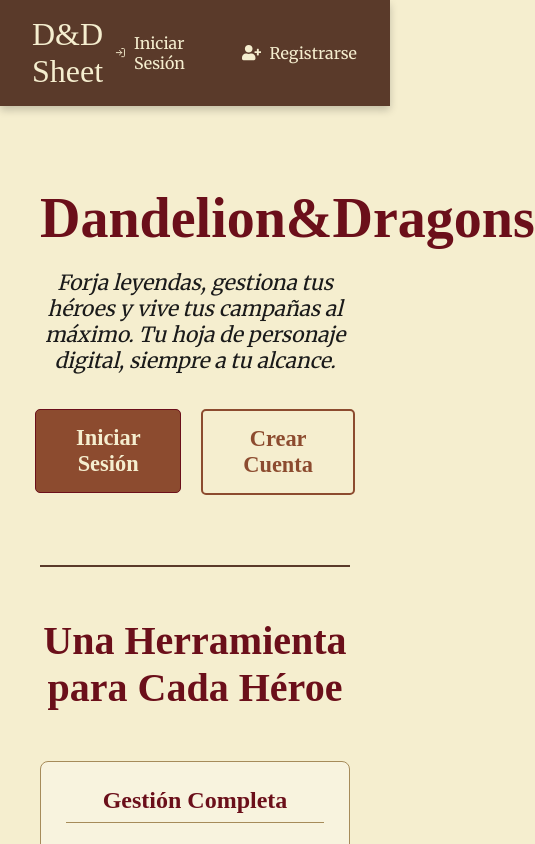
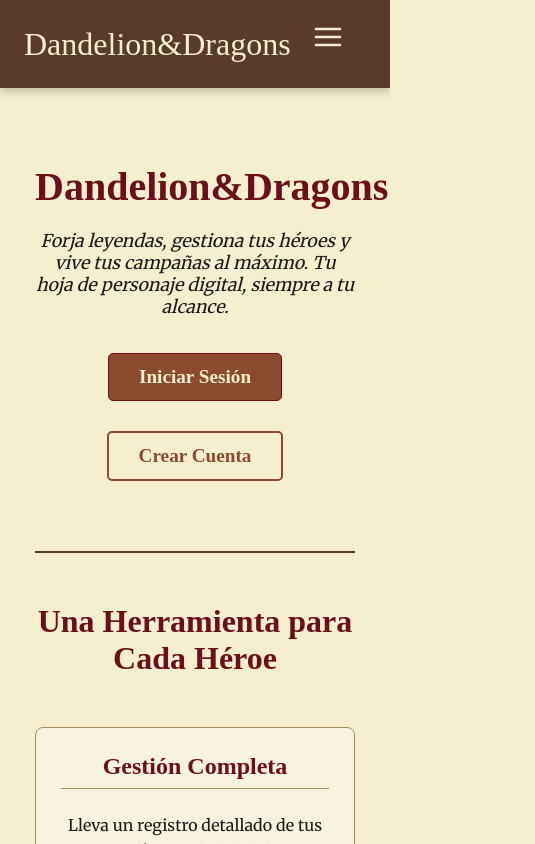
Before and after one commit to ellyaisaurus/dnd-character-sheet, a Next.js app: page / in a window 390 px wide. Shown: the top 844 px of the page, 535 px wide, since content can reach past the window. Built offline with nearby package versions, Linux system fonts and the light colour scheme; no server answers; a web font is replaced by a local one.

Commit message:
Initial commit with project structure and UI refactor

```diff
--- a/app/components/Navbar.js
+++ b/app/components/Navbar.js
@@ -1,16 +1,50 @@
+// app/components/Navbar.js
+'use client'; // Lo convertimos en Client Component para manejar el estado del menú
+
+import { useState, useEffect } from 'react';
 import Link from 'next/link';
-import NavLinks from './NavLinks';
+import { usePathname } from 'next/navigation';
+import NavLinks from './NavLinks'; // Importamos tu componente de enlaces
+
+// Íconos para el botón de menú (puedes personalizarlos si quieres)
+const MenuIcon = () => (
+    <svg xmlns="http://www.w3.org/2000/svg" width="32" height="32" viewBox="0 0 24 24" fill="none" stroke="currentColor" strokeWidth="2" strokeLinecap="round" strokeLinejoin="round"><line x1="3" y1="12" x2="21" y2="12"></line><line x1="3" y1="6" x2="21" y2="6"></line><line x1="3" y1="18" x2="21" y2="18"></line></svg>
+);
+
+const CloseIcon = () => (
+    <svg xmlns="http://www.w3.org/2000/svg" width="32" height="32" viewBox="0 0 24 24" fill="none" stroke="currentColor" strokeWidth="2" strokeLinecap="round" strokeLinejoin="round"><line x1="18" y1="6" x2="6" y2="18"></line><line x1="6" y1="6" x2="18" y2="18"></line></svg>
+);
+
 
 export default function Navbar() {
+    const [isMenuOpen, setIsMenuOpen] = useState(false);
+    const pathname = usePathname();
+
+    // Este efecto cierra el menú móvil automáticamente si el usuario navega a otra página
+    useEffect(() => {
+        setIsMenuOpen(false);
+    }, [pathname]);
+
+    const toggleMenu = () => {
+        setIsMenuOpen(!isMenuOpen);
+    };
+
     return (
         <nav className="main-nav">
             <Link href="/" className="nav-logo">
-                D&D Sheet
+                Dandelion&Dragons
             </Link>
 
-            <div className="nav-links-container">
+            {/* Este es el contenedor que se comportará de forma responsiva.
+                En escritorio es visible y en móvil se convierte en el menú desplegable */}
+            <div className={`nav-links-container ${isMenuOpen ? 'active' : ''}`}>
                 <NavLinks />
             </div>
+
+            {/* Este es el botón de hamburguesa que solo será visible en móviles gracias al CSS */}
+            <button className="nav-toggle" onClick={toggleMenu} aria-label="Toggle menu">
+                {isMenuOpen ? <CloseIcon /> : <MenuIcon />}
+            </button>
         </nav>
     );
 }
--- a/app/globals.css
+++ b/app/globals.css
@@ -882,3 +882,132 @@ textarea.sheet-textarea {
 .admin-log-item strong {
   color: var(--color-deep-maroon);
 }
+
+/* --- ESTILOS RESPONSIVOS PARA MÓVILES (768px o menos) --- */
+@media (max-width: 768px) {
+
+  /* --- AJUSTES GENERALES --- */
+  .container {
+    padding: 15px; /* Un poco menos de padding en móviles */
+  }
+
+  h1, .hero-section h1 {
+    font-size: 2.5rem; /* Reducimos el tamaño de los títulos principales */
+  }
+
+  h2, .features-section h2 {
+    font-size: 2rem; /* Reducimos el tamaño de los subtítulos */
+  }
+
+  /* --- BARRA DE NAVEGACIÓN MÓVIL --- */
+  .main-nav {
+    padding: 1rem 1.5rem;
+    position: relative; /* Necesario para posicionar el menú desplegable */
+  }
+
+  .nav-links-container {
+    /* Ocultamos el menú de escritorio y lo preparamos para ser un menú desplegable */
+    display: none; /* Lo ocultamos por defecto */
+    position: absolute;
+    top: 100%; /* Justo debajo de la barra de navegación */
+    left: 0;
+    right: 0;
+    background-color: var(--color-earth-brown);
+    flex-direction: column;
+    align-items: center;
+    padding: 20px 0;
+    box-shadow: 0 4px 8px rgba(0, 0, 0, 0.2);
+    z-index: 200; /* Asegura que esté por encima de otro contenido */
+  }
+
+  .nav-links-container.active {
+    display: flex; /* Lo mostramos cuando el menú está activo */
+  }
+
+  .nav-link {
+    width: 100%;
+    text-align: center;
+    padding: 15px 0;
+    font-size: 1.2rem;
+  }
+
+  .nav-link:hover {
+    background-color: rgba(166, 139, 90, 0.2); /* Hover con color old-gold */
+    color: var(--color-old-gold);
+  }
+
+  /* El botón de hamburguesa (lo crearemos en el componente Navbar) */
+  .nav-toggle {
+    display: block; /* Lo mostramos solo en móvil */
+    background: none;
+    border: none;
+    color: var(--color-parchment);
+    font-size: 2rem;
+    cursor: pointer;
+    padding: 0;
+  }
+
+
+  /* --- PÁGINA DE INICIO (HOME) --- */
+  .hero-section .subtitle {
+    font-size: 1.1rem;
+  }
+
+  .button-group {
+    flex-direction: column; /* Apilamos los botones verticalmente */
+    align-items: center;
+    gap: 15px;
+  }
+
+  .cta-button {
+    width: 100%;
+    max-width: 300px; /* Un ancho máximo para los botones */
+    font-size: 1.2rem;
+    padding: 12px 30px;
+  }
+
+  .features-grid {
+    grid-template-columns: 1fr; /* Forzamos una sola columna */
+    gap: 25px;
+  }
+
+  /* --- HOJA DE PERSONAJE --- */
+  .character-sheet-grid,
+  .sheet-main-grid {
+    grid-template-columns: 1fr; /* Convertimos todos los grids a una sola columna */
+  }
+
+  .sheet-header {
+      grid-template-columns: 1fr; /* También el header de la hoja */
+  }
+
+  .skills-list li, .saving-throws-list li {
+    grid-template-columns: 20px 40px 1fr 45px; /* Ajustamos columnas para mejor encaje */
+    gap: 5px;
+  }
+
+  .combat-stats-grid {
+    grid-template-columns: 1fr; /* Apilamos las estadísticas de combate */
+    gap: 15px;
+  }
+
+  /* --- PANEL DE ADMINISTRACIÓN --- */
+  /* Para tablas, es mejor permitir el scroll horizontal si no caben */
+  .admin-table-container {
+      overflow-x: auto;
+      -webkit-overflow-scrolling: touch; /* Scroll suave en iOS */
+  }
+
+  .admin-table {
+      min-width: 600px; /* Un ancho mínimo para que la tabla no se comprima demasiado */
+  }
+
+  .admin-nav {
+    flex-direction: column;
+    align-items: stretch;
+  }
+
+  .admin-nav-button {
+    text-align: center;
+  }
+}
--- a/app/layout.js
+++ b/app/layout.js
@@ -1,3 +1,5 @@
+// app/layout.js
+
 import './globals.css';
 import AuthProvider from './components/AuthProvider';
 import Navbar from './components/Navbar'; // Importamos el nuevo componente
@@ -5,6 +7,8 @@ import Navbar from './components/Navbar'; // Importamos el nuevo componente
 export const metadata = {
   title: 'D&D Character Sheet',
   description: 'Your digital D&D character sheet manager.',
+  // Next.js añade la etiqueta viewport por defecto, pero si necesitaras personalizarla, lo harías aquí:
+  // viewport: 'width=device-width, initial-scale=1',
 };
 
 export default function RootLayout({ children }) {
```
